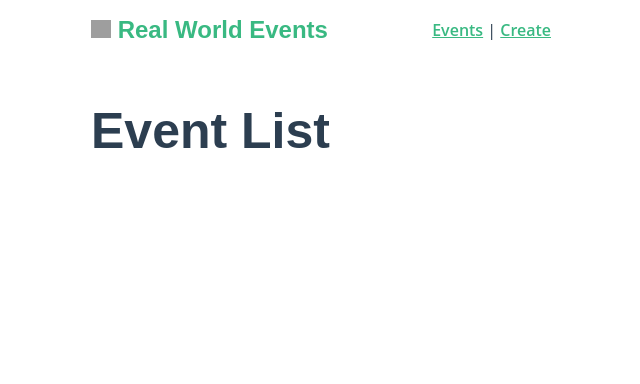
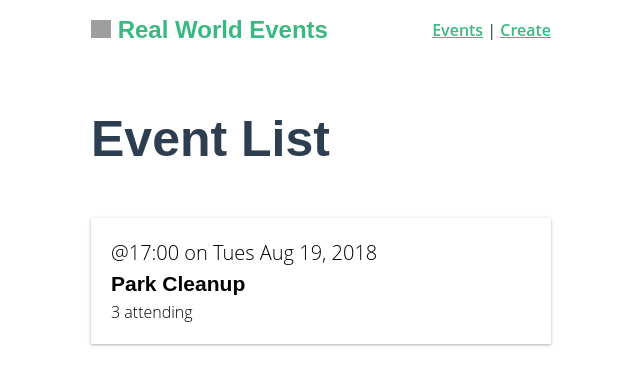
Before and after one commit to andre000/course-real-world-vue, a Vue app: page / in a window 1280 px wide. Shown: the top 384 px of the page, without its empty margins (319-959 px from the left). Built offline with nearby package versions, Linux system fonts and the light colour scheme; grey boxes are pictures that could not be loaded.

Commit message:
✨Added event card on event list

```diff
--- a/src/views/EventList.vue
+++ b/src/views/EventList.vue
@@ -1,15 +1,23 @@
 <template>
-  <div>
+  <article>
     <h1>Event List</h1>
-  </div>
+
+    <div class="event-list">
+      <event-card />
+    </div>
+
+  </article>
 </template>
 
 <script>
+import EventCard from '@/components/EventCard.vue';
+
 export default {
-
+  components: {
+    EventCard,
+  },
 };
 </script>
 
 <style lang="scss" scoped>
-
 </style>
```
